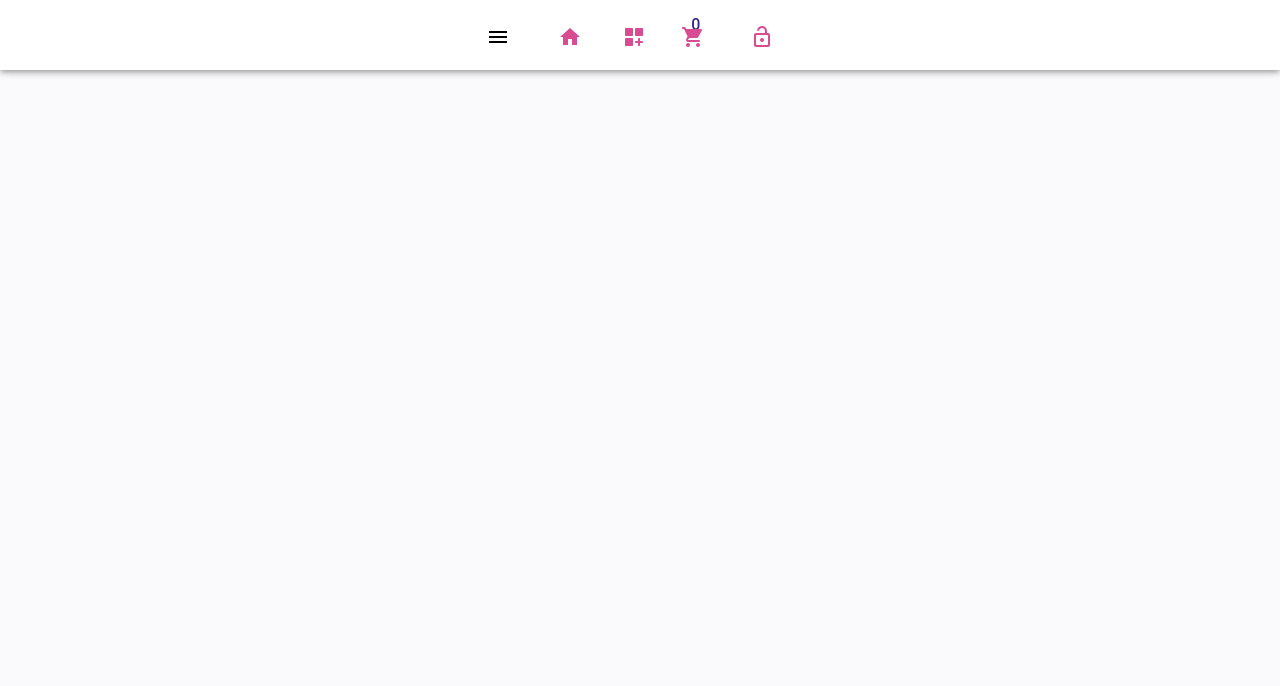
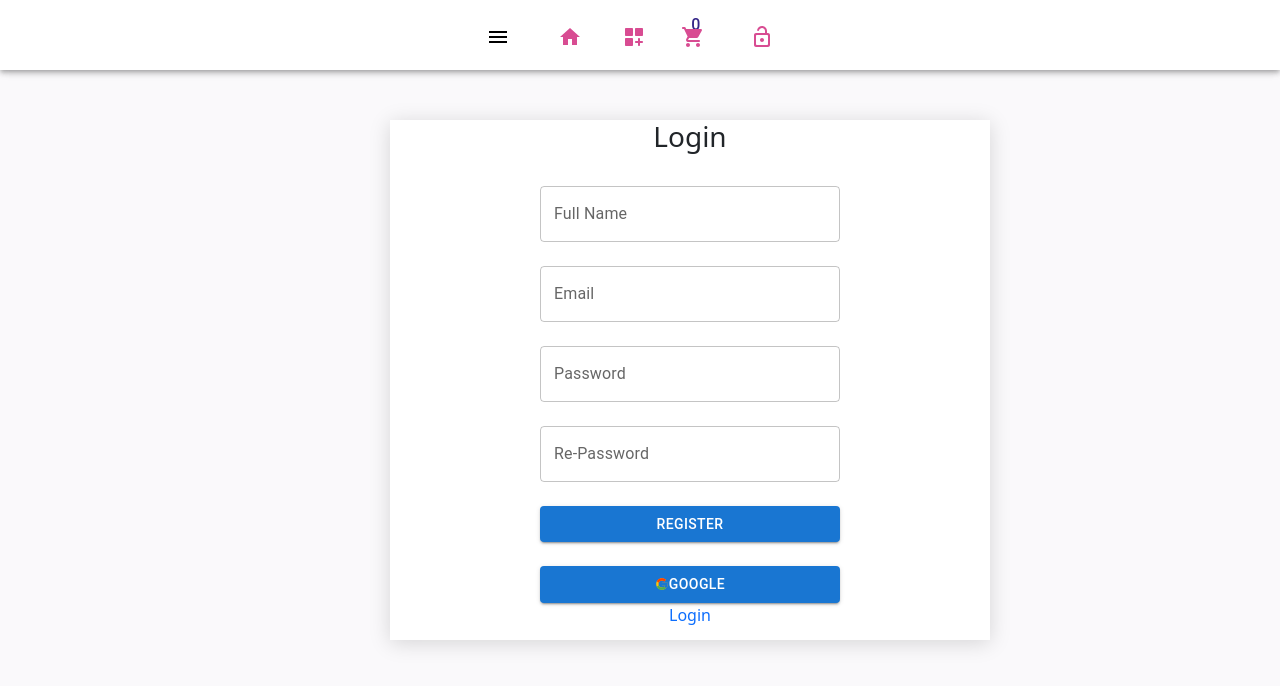
Before and after one commit to Zunaid-jony/online_shop, a React (Create React App) app: page /register in a window 1280 px wide. Before the commit this address had no page. Shown: the top 686 px of the page. Built offline with nearby package versions, Linux system fonts and the light colour scheme.

Commit message:
firebase

```diff
--- a/package.json
+++ b/package.json
@@ -11,6 +11,7 @@
     "@testing-library/react": "^13.3.0",
     "@testing-library/user-event": "^13.5.0",
     "bootstrap": "^5.1.3",
+    "firebase": "^9.8.3",
     "react": "^18.1.0",
     "react-bootstrap": "^2.4.0",
     "react-dom": "^18.1.0",
--- a/src/App.css
+++ b/src/App.css
@@ -769,7 +769,7 @@ justify-content: center;
 }
 /* login sections */
 .loginSection{
-  margin-top: 70px;
+  /* //margin-top: 70px; */
 }
 .loginInput{
 
@@ -782,6 +782,19 @@ justify-content: center;
   height: 400px;
   margin-left: 390px;
 }
+
+.registerInput{
+  margin-top: 120px;
+
+  text-align: center;
+   background-color: white;
+   box-shadow: 0px 3px 20px rgba(0, 0, 0, 0.15);
+   width: 600px;
+   height: 520px;
+   margin-left: 390px;
+
+}
+
 
 
 
--- a/src/App.js
+++ b/src/App.js
@@ -9,6 +9,7 @@ import AddItems from './Componet/Home/SubMenu/AddItems';
 import 'bootstrap/dist/css/bootstrap.min.css';
 import { CartProvider } from 'react-use-cart';
 import DashboardHome from './Componet/Dashboard/DashboardHome/DashboardHome';
+import Register from './Componet/Login/Register';
 
 
 
@@ -23,6 +24,7 @@ function App() {
          <Route path='/' element={<Home></Home>}> </Route>
          <Route path='/buy' element={<AddItems></AddItems>}> </Route>
           <Route path='/login' element={<Login></Login>}> </Route>
+          <Route path='/register' element={<Register></Register>}> </Route>
          <Route path='/dashboard' element={<DashboardHome></DashboardHome> }> </Route>
 
        </Routes>
--- a/src/Componet/Home/Home/Home.js
+++ b/src/Componet/Home/Home/Home.js
@@ -1,6 +1,7 @@
 import React from 'react';
 
 import Bennar from '../Bennar/Bennar'
+import ItemCardModal from '../SubMenu/ItemCardModal';
 import SubMenu from './../SubMenu/SubMenu';
 
 const Home = () => {
@@ -10,6 +11,7 @@ const Home = () => {
             <Bennar></Bennar>
             <SubMenu></SubMenu>
 
+
         </div>
     );
 };
--- a/src/Componet/Home/SubMenu/AddItems.js
+++ b/src/Componet/Home/SubMenu/AddItems.js
@@ -1,5 +1,6 @@
 import React from "react";
 import { Button, ButtonGroup, ButtonToolbar } from "react-bootstrap";
+import { Link } from "react-router-dom";
 import { useCart } from "react-use-cart";
 
 const AddItems = () => {
@@ -70,7 +71,8 @@ const AddItems = () => {
            onClick={()=> emptyCart()}
            > Clear Cart
            </Button>
-           <Button className="btn btn-primary m-2">Buy New</Button>
+           <Button className="btn btn-primary m-2">Buy New </Button>
+
 
        </div>
       </div>
--- a/src/Componet/Home/SubMenu/ItemCard.js
+++ b/src/Componet/Home/SubMenu/ItemCard.js
@@ -1,14 +1,20 @@
 import { AddRounded } from "@mui/icons-material";
-import { Rating } from "@mui/material";
+import { Button, Rating } from "@mui/material";
 import React from "react";
 import GridViewIcon from "@mui/icons-material/GridView";
 import { useCart } from "react-use-cart";
+import ItemCardModal from './ItemCardModal';
 
 function ItemCard({ allItem }) {
   const { imgSrc, name, ratings, price } = allItem;
+  const [open, setOpen] = React.useState(false);
+  const handleOpen = () => setOpen(true);
+  const handleClose = () => setOpen(false);
+
   // add to card
   const{addItem} = useCart();
   return (
+   <>
     <div className="itemCard">
       <div className="isfavourite"></div>
       <div className="imgBox">
@@ -25,17 +31,25 @@ function ItemCard({ allItem }) {
             </h3>
             {/* &nbsp;  view */}
 
-            <h3>
-              <GridViewIcon></GridViewIcon>
+            <h3  >
+              <GridViewIcon onClick={handleOpen} ></GridViewIcon>
             </h3>
           </div>
           <i  onClick={()=> addItem(allItem)}
            className="addtoCart">
             <AddRounded></AddRounded>
           </i>
+
         </div>
       </div>
+
     </div>
+   <ItemCardModal
+   open={open}
+   allItem ={allItem}
+  handleClose ={handleClose}
+   ></ItemCardModal>
+   </>
   );
 }
 
--- /dev/null
+++ b/src/Componet/Home/SubMenu/ItemCardModal.js
@@ -0,0 +1,55 @@
+import React from 'react';
+import Box from '@mui/material/Box';
+import Button from '@mui/material/Button';
+import Typography from '@mui/material/Typography';
+import Modal from '@mui/material/Modal';
+import { ButtonBase, ButtonGroup } from '@mui/material';
+
+const style = {
+  position: 'absolute',
+  top: '50%',
+  left: '50%',
+  transform: 'translate(-50%, -50%)',
+  width: 600,
+  bgcolor: 'background.paper',
+  border: '2px solid #000',
+  boxShadow: 24,
+  p: 4,
+};
+
+
+const ItemCardModal = ({open, handleClose, handleOpen,allItem}) => {
+    const { imgSrc, name, ratings, price } = allItem;
+
+    return (
+
+
+       <div>
+            <Modal
+          open={open}
+          onClose={handleClose}
+          aria-labelledby="modal-modal-title"
+          aria-describedby="modal-modal-description"
+        >
+          <Box sx={style}>
+            <Typography id="modal-modal-title" variant="h6" component="h2">
+              <img style={{width:'60%' }} src={imgSrc}>
+              </img>
+              <p>  {name} Price $ {price}</p>
+
+            </Typography>
+            <Typography id="modal-modal-description" sx={{ mt: 2 }}>
+              Duis mollis, est non commodo luctus, nisi erat porttitor ligula.
+              Duis mollis, est non commodo luctus, nisi erat porttitor ligula.
+              Duis mollis, est non commodo luctus, nisi erat porttitor ligula.
+            </Typography>
+            <Button>add card</Button>
+          </Box>
+
+        </Modal>
+       </div>
+
+    );
+};
+
+export default ItemCardModal;
--- a/src/Componet/Login/Login.js
+++ b/src/Componet/Login/Login.js
@@ -1,6 +1,7 @@
 import { Button, TextField } from '@mui/material';
 import React from 'react';
 import { FcGoogle } from 'react-icons/fc';
+import { Link } from 'react-router-dom';
 
 const Login = () => {
     return (
@@ -28,6 +29,9 @@ const Login = () => {
             <br></br>
             <br></br>
             <Button style={{ width: '50%'}}  variant="contained"> <FcGoogle></FcGoogle> Google</Button>
+            <br>
+            </br>
+            <p> <Link style={{textDecoration:'none'}} to='/register'> New User? Please Register</Link></p>
 
 
             </div>
--- /dev/null
+++ b/src/Componet/Login/Register.js
@@ -0,0 +1,52 @@
+import { Button, TextField } from '@mui/material';
+import React from 'react';
+import { FcGoogle } from 'react-icons/fc';
+import { Link } from 'react-router-dom';
+
+const Register = () => {
+    return (
+        <div className='loginSections'>
+            <div className='registerInput'>
+
+
+            <h3>Login</h3>
+
+
+            <br></br>
+            <TextField style={{ width: '50%'}}  label="Full Name" type='email' variant="outlined" />
+            <br></br>
+            <br></br>
+            <TextField style={{ width: '50%'}}  label="Email" type='email' variant="outlined" />
+            <br></br>
+            <br></br>
+            <TextField style={{ width: '50%'}}     id="outlined-password-input"
+                label="Password"
+                type="password"
+                autoComplete="current-password" />
+            <br></br>
+            <br></br>
+            <TextField
+            style={{ width: '50%'}}
+                id="outlined-password-input"
+                label="Re-Password"
+                type="password"
+                autoComplete="current-password"
+        />
+            <br></br>
+            <br></br>
+            <Button style={{ width: '50%'}}  variant="contained">Register</Button>
+            <br></br>
+            <br></br>
+            <Button style={{ width: '50%'}}  variant="contained"> <FcGoogle></FcGoogle> Google</Button>
+            <br></br>
+            <Link style={{textDecoration:'none'}} to='/login'>Login</Link>
+
+            </div>
+
+
+
+        </div>
+    );
+};
+
+export default Register;
```
Also changed, not shown: src/Componet/Login/Firebase/firebase.config.js (added, +23 -0 lines), src/Componet/Login/Firebase/firebase.init.js (added, +9 -0 lines), 2 other files (tests, documents, lock files or other folders).
